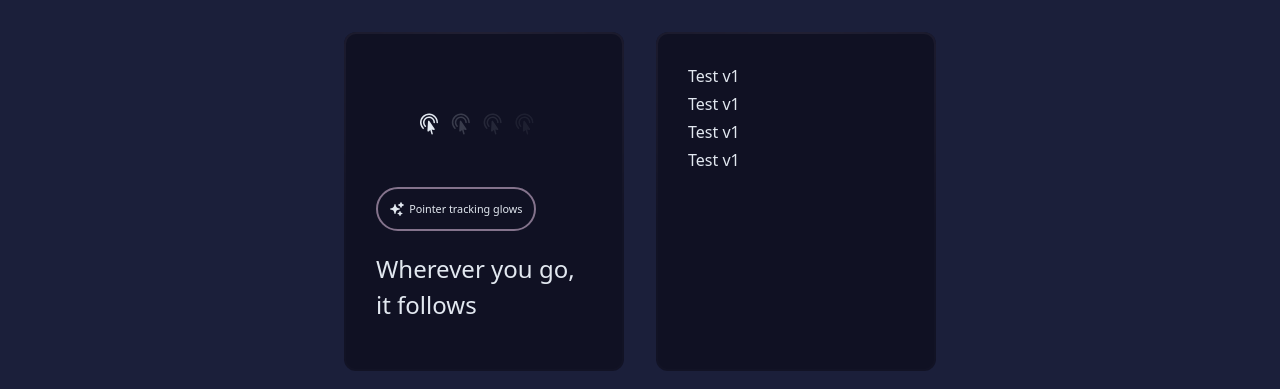
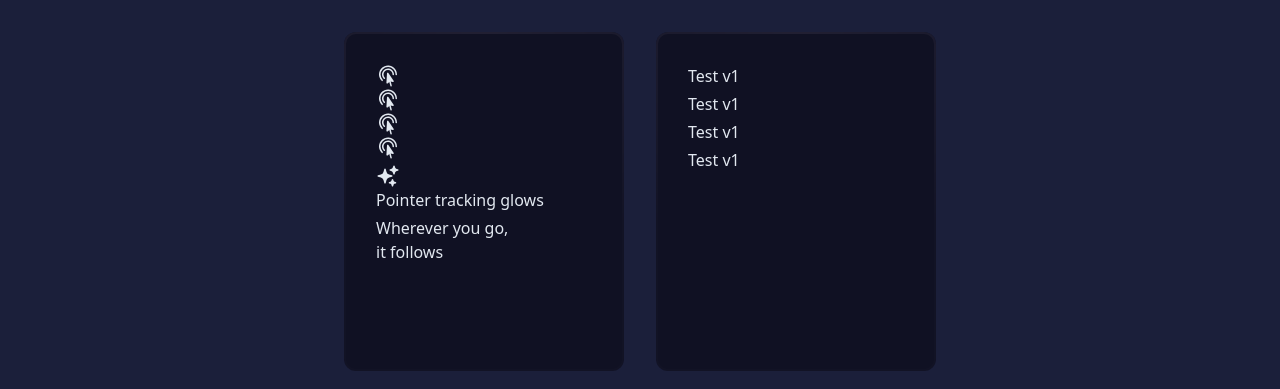
Before and after one commit to pablo-aviles-prieto/portfolio-v2, a React (Vite) app: page / in a window 1280 px wide. Shown: the part 824-1213 px from the top of the page. Built offline with nearby package versions, Linux system fonts and the light colour scheme.

Commit message:
Modify styles on work cards

```diff
--- a/src/cards.css
+++ b/src/cards.css
@@ -151,74 +151,3 @@ article::after {
   mask-clip: padding-box, border-box;
   mask-composite: intersect;
 }
-
-.badge {
-  border: 2px solid var(--border);
-  align-self: start;
-  border-radius: 100px;
-  padding: 0.5rem 0.7rem;
-  font-size: 0.675rem;
-  display: flex;
-  align-items: center;
-  gap: 0.25rem;
-  font-weight: 50;
-}
-
-a {
-  color: var(--color);
-  text-decoration: none;
-  opacity: 0.5;
-  display: inline-block;
-  align-self: start;
-  transition: opacity 0.2s;
-}
-
-a:is(:hover, :focus-visible) {
-  opacity: 1;
-}
-
-article h2 {
-  margin: 0;
-  padding: 1rem 0;
-  font-weight: 100;
-  font-size: 1.5rem;
-}
-
-.header {
-  position: relative;
-  flex: 1;
-  display: flex;
-  align-items: center;
-}
-
-.header svg {
-  --count: 4;
-  width: 106px;
-}
-
-.header svg:nth-of-type(2),
-.header svg:nth-of-type(3),
-.header svg:nth-of-type(4) {
-  position: absolute;
-  z-index: calc(var(--count) - var(--index));
-  translate: calc(var(--index) * 30%) 0;
-  opacity: calc(var(--count) / (2 * (var(--index) * 10)));
-}
-
-.header svg:nth-of-type(2) {
-  --index: 1;
-}
-.header svg:nth-of-type(3) {
-  --index: 2;
-}
-.header svg:nth-of-type(4) {
-  --index: 3;
-}
-
-.badge svg {
-  width: 16px;
-}
-
-.dg.ac {
-  z-index: 99999 !important;
-}
--- a/src/components/Card.tsx
+++ b/src/components/Card.tsx
@@ -63,7 +63,7 @@ export const Card = () => {
   return (
     <div ref={containerRef} className='container'>
       <article>
-        <div className='glows'></div>
+        <div className='glows' />
         <span className='header'>
           <svg
             xmlns='http://www.w3.org/2000/svg'
@@ -136,7 +136,7 @@ export const Card = () => {
         </h2>
       </article>
       <article className='!w-[400px]'>
-        <div className='glows'></div>
+        <div className='glows' />
         <p>Test v1</p>
         <p>Test v1</p>
         <p>Test v1</p>
```
